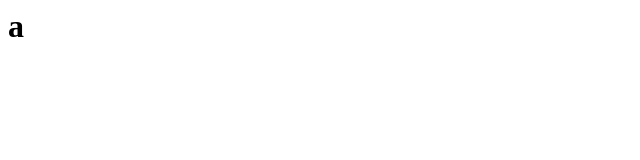
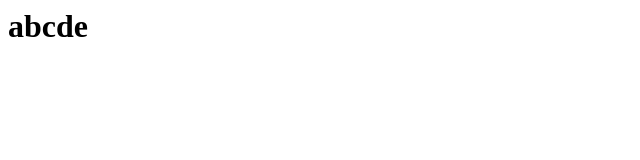
Before and after one commit to hiro20020113/hiro20020113, a plain HTML site: page index.html in a window 1280 px wide. Shown: the whole page, without its empty margins (0-640 px from the left). Drawn offline with Linux system fonts and the light colour scheme.

Commit message:
Update and rename sample.html to index.html

```diff
--- a/sample.html
+++ b/index.html
@@ -1,5 +1,5 @@
 <html>
   <body>
-    <h1>a</h1>
+    <h1>abcde</h1>
   </body>
 </html>
```
